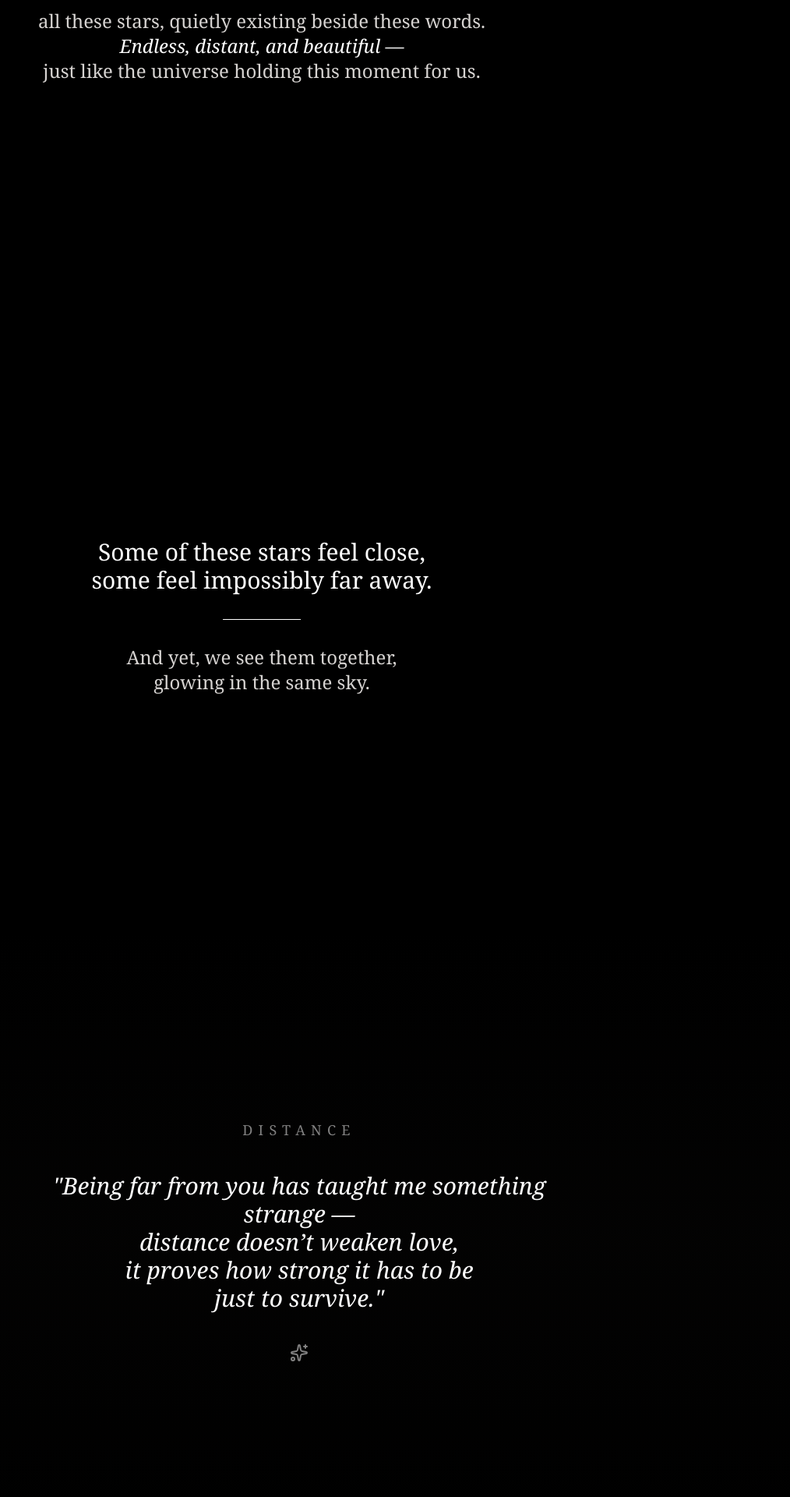
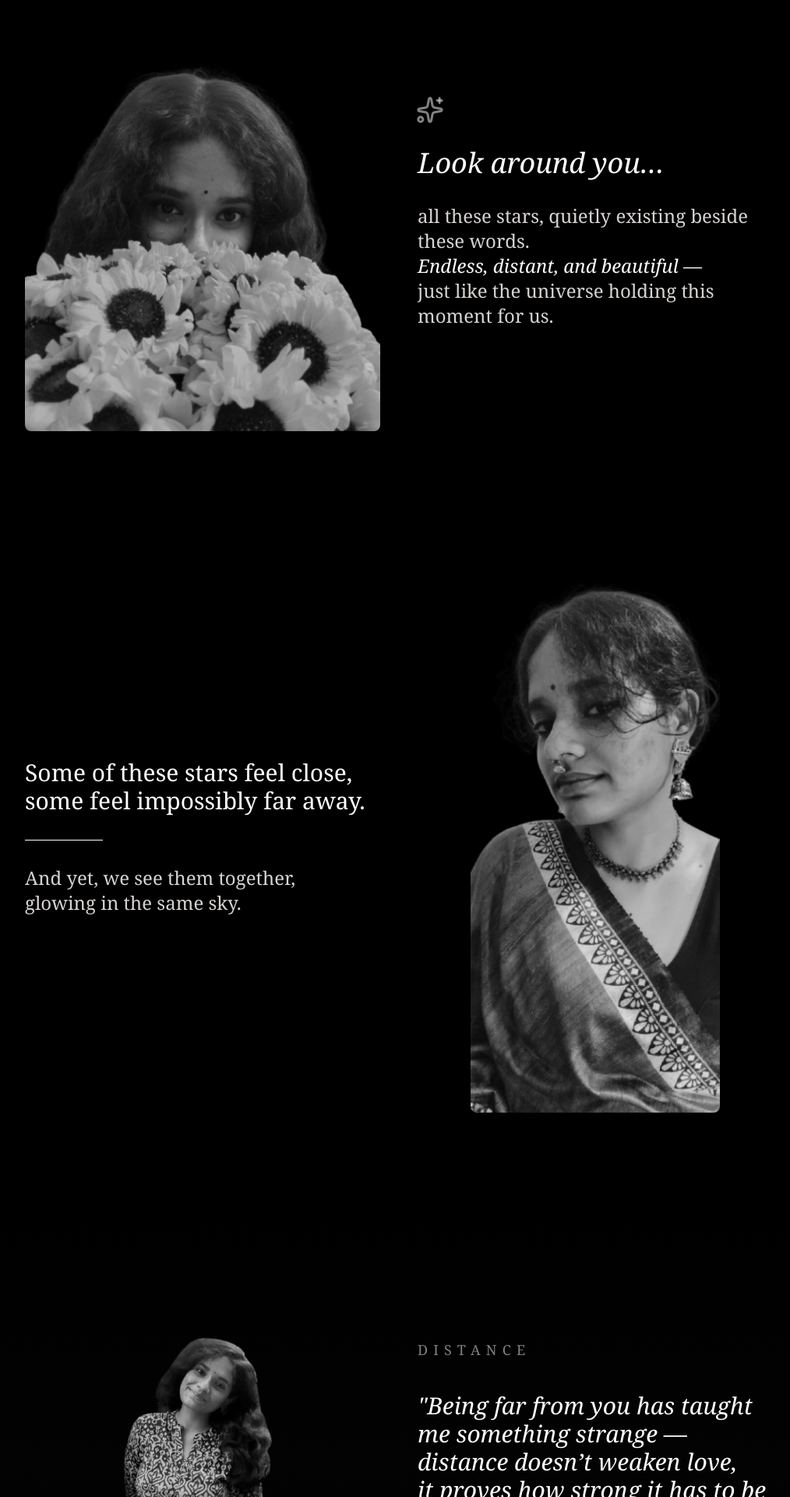
Before and after one commit to antik1108/Tamms-repo, a React (Vite) app: page / in a window 1280 px wide. Shown: the part 1400-3320 px from the top of the page at 78% size, without its empty margins (128-1142 px from the left). Built offline with nearby package versions, Linux system fonts and the light colour scheme; a web font is replaced by a local one.

Commit message:
add more pics of tam

```diff
--- a/src/App.tsx
+++ b/src/App.tsx
@@ -9,6 +9,13 @@ import Lenis from 'lenis';
 // Image URL from the prompt's provided context
 // Image URL from the prompt's provided context
 const MAIN_IMAGE = "/my_tammu.png";
+
+const SECOND_IMAGE = "/second.png";
+const THIRD_IMAGE = "/third.png";
+const FOURTH_IMAGE = "/fourth.png";
+const FIFTH_IMAGE = "/fifth.png";
+const SIXTH_IMAGE = "/sixth.png";
+const SEVENTH_IMAGE = "/seventh.png";
 
 const App: React.FC = () => {
   const { scrollYProgress } = useScroll();
@@ -63,7 +70,7 @@ const App: React.FC = () => {
               <img
                 src={MAIN_IMAGE}
                 alt="Tamanna"
-                className="relative w-64 md:w-80 h-auto rounded-2xl grayscale brightness-90 shadow-2xl transition-all duration-700 group-hover:grayscale-0 group-hover:scale-[1.02]"
+                className="relative w-72 md:w-[28rem] h-auto rounded-2xl grayscale brightness-90 shadow-2xl transition-all duration-700 group-hover:grayscale-0 group-hover:scale-[1.02]"
               />
             </div>
             <div className="space-y-4 text-center">
@@ -83,13 +90,27 @@ const App: React.FC = () => {
           </motion.div>
         </StorySection>
 
-        {/* Page 2 */}
+        {/* Page 2 - Left Image */}
         <StorySection id="p2" center>
-          <div className="max-w-2xl px-8 text-center space-y-8">
+          <div className="flex flex-col md:flex-row items-center gap-12 max-w-6xl px-8">
+            <motion.div
+              initial={{ opacity: 0, x: -50 }}
+              whileInView={{ opacity: 1, x: 0 }}
+              transition={{ duration: 0.8 }}
+              className="w-full md:w-1/2 flex justify-center"
+            >
+              <img
+                src={SECOND_IMAGE}
+                alt="Second Memory"
+                className="w-80 md:w-[30rem] h-auto rounded-lg grayscale hover:grayscale-0 transition-all duration-500 shadow-lg"
+              />
+            </motion.div>
+            <div className="w-full md:w-1/2 text-center md:text-left space-y-8">
+              {/* Desktop Star Position (Top) */}
               <motion.div
                 initial={{ opacity: 0 }}
                 whileInView={{ opacity: 1 }}
-              className="flex justify-center gap-4 text-white/60"
+                className="hidden md:flex justify-start gap-4 text-white/60"
               >
                 <motion.div
                   animate={{ scale: [1, 1.2, 1], opacity: [0.5, 1, 0.5] }}
@@ -98,18 +119,47 @@ const App: React.FC = () => {
                   <StarsIcon className="w-8 h-8" />
                 </motion.div>
               </motion.div>
+
               <h2 className="text-3xl md:text-4xl font-serif italic text-white">Look around you…</h2>
               <p className="text-xl md:text-2xl font-serif text-stone-300 leading-relaxed">
                 all these stars, quietly existing beside these words.<br />
                 <span className="text-white italic">Endless, distant, and beautiful —</span><br />
                 just like the universe holding this moment for us.
               </p>
+
+              {/* Mobile Star Position (Bottom) */}
+              <motion.div
+                initial={{ opacity: 0 }}
+                whileInView={{ opacity: 1 }}
+                className="flex md:hidden justify-center gap-4 text-white/60 pt-4"
+              >
+                <motion.div
+                  animate={{ scale: [1, 1.2, 1], opacity: [0.5, 1, 0.5] }}
+                  transition={{ duration: 3, repeat: Infinity, ease: "easeInOut" }}
+                >
+                  <StarsIcon className="w-8 h-8" />
+                </motion.div>
+              </motion.div>
+            </div>
           </div>
         </StorySection>
 
-        {/* Page 3 */}
+        {/* Page 3 - Right Image */}
         <StorySection id="p3" center>
-          <div className="max-w-2xl px-8 text-center space-y-8">
+          <div className="flex flex-col md:flex-row-reverse items-center gap-12 max-w-6xl px-8">
+            <motion.div
+              initial={{ opacity: 0, x: 50 }}
+              whileInView={{ opacity: 1, x: 0 }}
+              transition={{ duration: 0.8 }}
+              className="w-full md:w-1/2 flex justify-center"
+            >
+              <img
+                src={THIRD_IMAGE}
+                alt="Third Memory"
+                className="w-52 md:w-80 h-auto rounded-lg grayscale hover:grayscale-0 transition-all duration-500 shadow-lg"
+              />
+            </motion.div>
+            <div className="w-full md:w-1/2 text-center md:text-left space-y-8">
               <p className="text-2xl md:text-3xl font-serif leading-relaxed text-white">
                 Some of these stars feel close,<br />
                 some feel impossibly far away.
@@ -117,18 +167,32 @@ const App: React.FC = () => {
               <motion.div
                 initial={{ width: 0 }}
                 whileInView={{ width: "100px" }}
-              className="h-[1px] bg-white mx-auto"
+                className="h-[1px] bg-white mx-auto md:mx-0"
               />
               <p className="text-xl md:text-2xl font-serif text-stone-300">
                 And yet, we see them together,<br />
                 glowing in the same sky.
               </p>
             </div>
+          </div>
         </StorySection>
 
-        {/* Page 4 */}
+        {/* Page 4 - Left Image */}
         <StorySection id="p4" center className="bg-gradient-to-b from-transparent via-stone-900/10 to-transparent">
-          <div className="max-w-3xl px-8 text-center space-y-10">
+          <div className="flex flex-col md:flex-row items-center gap-12 max-w-6xl px-4 md:px-8">
+            <motion.div
+              initial={{ opacity: 0, x: -50 }}
+              whileInView={{ opacity: 1, x: 0 }}
+              transition={{ duration: 0.8 }}
+              className="w-full md:w-1/2 flex justify-center"
+            >
+              <img
+                src={FOURTH_IMAGE}
+                alt="Fourth Memory"
+                className="w-full md:w-[30rem] h-auto rounded-lg grayscale hover:grayscale-0 transition-all duration-500 shadow-lg"
+              />
+            </motion.div>
+            <div className="w-full md:w-1/2 text-center md:text-left space-y-10">
               <p className="text-lg uppercase tracking-[0.4em] text-white/50 font-serif">Distance</p>
               <p className="text-2xl md:text-3xl font-serif text-white leading-relaxed italic">
                 "Being far from you has taught me something strange —<br />
@@ -136,18 +200,32 @@ const App: React.FC = () => {
                 it proves how strong it has to be<br />
                 just to survive."
               </p>
-            <Sparkles className="w-6 h-6 text-white mx-auto opacity-50" />
+              <Sparkles className="w-6 h-6 text-white mx-auto md:mx-0 opacity-50" />
+            </div>
           </div>
         </StorySection>
 
-        {/* Page 5 */}
+        {/* Page 5 - Right Image */}
         <StorySection id="p5" center>
-          <div className="max-w-2xl px-8 text-center space-y-8">
+          <div className="flex flex-col md:flex-row-reverse items-center gap-12 max-w-6xl px-4 md:px-8">
+            <motion.div
+              initial={{ opacity: 0, x: 50 }}
+              whileInView={{ opacity: 1, x: 0 }}
+              transition={{ duration: 0.8 }}
+              className="w-full md:w-1/2 flex justify-center"
+            >
+              <img
+                src={FIFTH_IMAGE}
+                alt="Fifth Memory"
+                className="w-full md:w-[30rem] h-auto rounded-lg grayscale hover:grayscale-0 transition-all duration-500 shadow-lg"
+              />
+            </motion.div>
+            <div className="w-full md:w-1/2 text-center md:text-left space-y-8">
               <p className="text-xl md:text-2xl font-serif text-stone-300">
                 Even when miles stand between us,<br />
                 my heart somehow always knows where yours is.
               </p>
-            <div className="flex justify-center items-center gap-6">
+              <div className="flex justify-center md:justify-start items-center gap-6">
                 <div className="h-px w-16 bg-gradient-to-r from-transparent to-white/50" />
                 <Heart className="w-4 h-4 text-white" />
                 <div className="h-px w-16 bg-gradient-to-l from-transparent to-white/50" />
@@ -157,11 +235,25 @@ const App: React.FC = () => {
                 I still feel you with me.
               </p>
             </div>
+          </div>
         </StorySection>
 
-        {/* Page 6 */}
+        {/* Page 6 - Left Image */}
         <StorySection id="p6" center>
-          <div className="max-w-2xl px-8 text-center space-y-12">
+          <div className="flex flex-col md:flex-row items-center gap-12 max-w-6xl px-8">
+            <motion.div
+              initial={{ opacity: 0, x: -50 }}
+              whileInView={{ opacity: 1, x: 0 }}
+              transition={{ duration: 0.8 }}
+              className="w-full md:w-1/2 flex justify-center"
+            >
+              <img
+                src={SIXTH_IMAGE}
+                alt="Sixth Memory"
+                className="w-64 md:w-80 h-auto rounded-lg grayscale hover:grayscale-0 transition-all duration-500 shadow-lg"
+              />
+            </motion.div>
+            <div className="w-full md:w-1/2 text-center md:text-left space-y-12">
               <div className="space-y-4">
                 <div className="flex flex-col gap-6">
                   <span className="text-2xl font-light opacity-60">Out of all these stars,</span>
@@ -178,16 +270,31 @@ const App: React.FC = () => {
                 </div>
               </div>
             </div>
+          </div>
         </StorySection>
 
-        {/* Page 7 */}
+        {/* Page 7 - Right Image */}
         <StorySection id="p7" center>
-          <div className="max-w-2xl px-8 text-center space-y-8">
+          <div className="flex flex-col md:flex-row-reverse items-center gap-12 max-w-6xl px-8">
+            <motion.div
+              initial={{ opacity: 0, x: 50 }}
+              whileInView={{ opacity: 1, x: 0 }}
+              transition={{ duration: 0.8 }}
+              className="w-full md:w-1/2 flex justify-center"
+            >
+              <img
+                src={SEVENTH_IMAGE}
+                alt="Seventh Memory"
+                className="w-72 md:w-[30rem] h-auto rounded-lg grayscale hover:grayscale-0 transition-all duration-500 shadow-lg"
+              />
+            </motion.div>
+            <div className="w-full md:w-1/2 text-center md:text-left space-y-8">
               <h1 className="text-5xl md:text-7xl font-serif italic text-white drop-shadow-sm">Tamm,</h1>
               <p className="text-2xl md:text-3xl font-serif text-stone-200 leading-relaxed">
                 loving you from afar only made me certain —<br />
                 <span className="font-serif italic text-white underline decoration-white/30 underline-offset-8">no distance could ever make me love you less.</span>
               </p>
+            </div>
           </div>
         </StorySection>
 
```
Also changed, not shown: vercel.json (added). Lines whose indentation alone changed are shown as unchanged.
